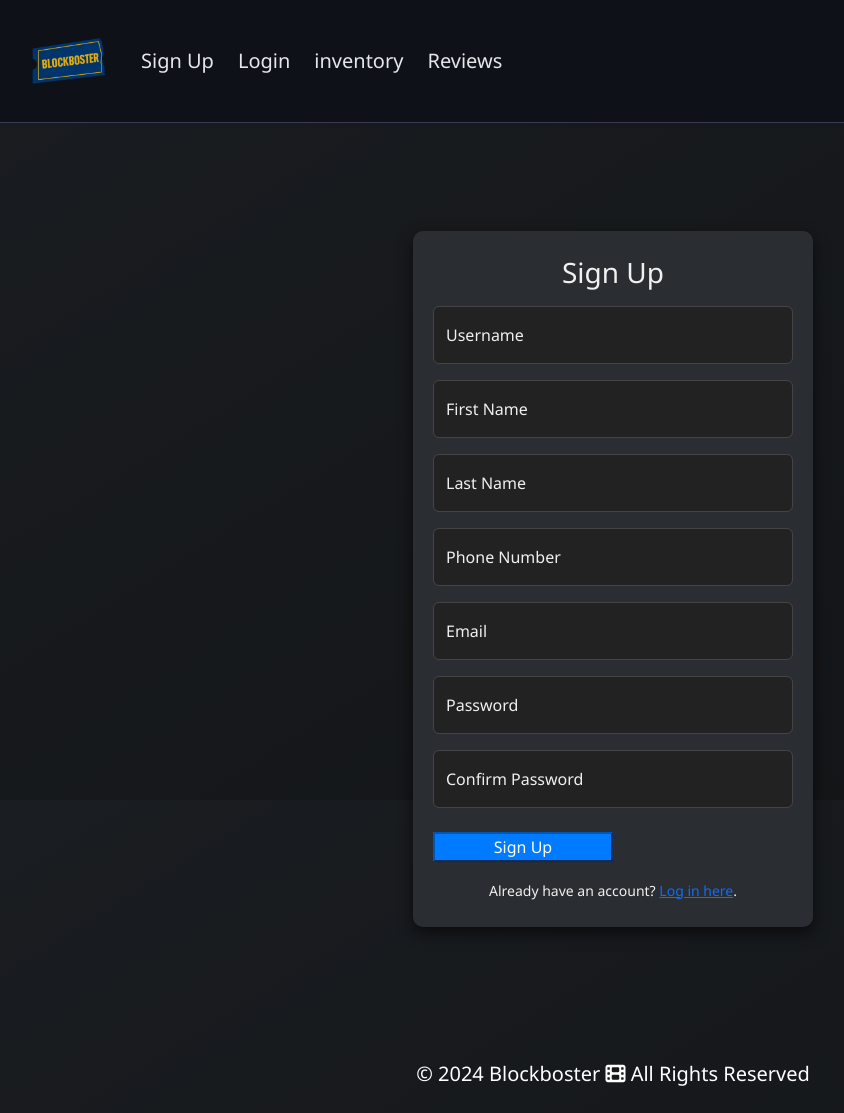
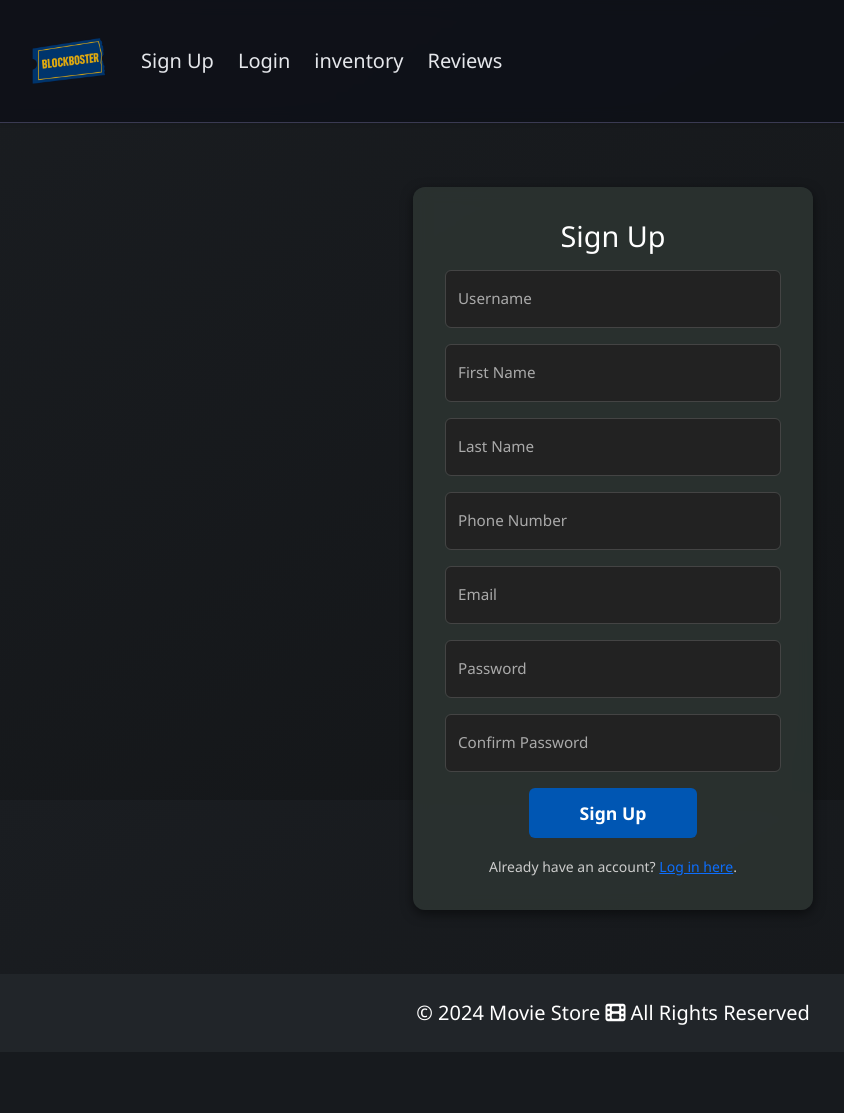
Before and after one commit to ClassProject-database/DataBase-project, a Flask app: page /signUp in a window 1280 px wide. Shown: the whole page, without its empty margins (27-871 px from the left). After the commit the page ends 1025 px from the top, so only its background shows below. Run offline with Flask 3, Linux system fonts and the light colour scheme; some libraries are stand-ins or nearby versions.

Commit message:
Revert all changes since commit c2083b5

```diff
--- a/Website/Backend/main.py
+++ b/Website/Backend/main.py
@@ -4,5 +4,5 @@ import os
 app = create_app()
 
 if __name__ == "__main__":
-    port = int(os.environ.get("PORT", 5000))
-    app.run(host="0.0.0.0", port=port, debug=True)
+    port = int(os.environ.get("PORT", 5000))  # Render sets PORT automatically
+    app.run(host="0.0.0.0", port=port, debug=True)  # required for Render
--- a/Website/Backend/templates/base.html
+++ b/Website/Backend/templates/base.html
@@ -30,6 +30,13 @@
     }
 
 
+    body{
+      font-family:'Inter',sans-serif;
+      background:#0d0f17;
+      color:#e5e7eb;
+    }
+
+
     .navbar-glass{
       backdrop-filter:blur(8px);
       background:rgba(13,15,23,.80)!important;
@@ -55,8 +62,7 @@
   {% block extra_css %}{% endblock %}
 </head>
 
-<body class="dark-mode {% block body_class %}{% endblock %}" data-role="{{ current_user.role }}" data-title="{{ current_user.role }}">
-
+<body class="dark-mode" data-role="{{ current_user.role }}" data-title="{{ current_user.role }}">
 
   <div id="particles-js"></div>
 <!--  NAVBAR  -->
@@ -109,19 +115,17 @@
 </nav>
 
 <!--  MAIN CONTENT  -->
-{% block main %}
 <main class="container-fluid py-5 main-content">
   <div class="mx-auto px-4" style="max-width:1300px">
     {% block content %}{% endblock %}
   </div>
 </main>
-{% endblock %}
 
 <!--  FOOTER  -->
-<footer class="py-4  text-white text-center">
+<footer class="py-4 bg-dark text-white text-center">
   <div class="container-fluid">
     <p class="fs-5 mb-0">
-      &copy; 2024 Blockboster <i class="fa fa-film"></i> All Rights Reserved
+      &copy; 2024 Movie Store <i class="fa fa-film"></i> All Rights Reserved
     </p>
   </div>
 </footer>
--- a/Website/Backend/templates/signup.html
+++ b/Website/Backend/templates/signup.html
@@ -1,71 +1,86 @@
 {% extends "base.html" %}
 
-{% block title %}Sign Up{% endblock %}
+{% block title %}Sign Up - Movie Store{% endblock %}
 
 {% block extra_css %}
-<link rel="stylesheet" href="{{ url_for('static', filename='css/login.css') }}">
+<link rel="stylesheet" href="{{ url_for('static', filename='css/signUp.css') }}">
 {% endblock %}
 
 {% block content %}
-<div class="login-container">
-  <form action="{{ url_for('auth.signUp') }}" method="POST" class="form-login">
+<div class="signup-container">
+    <form action="{{ url_for('auth.signUp') }}" method="POST" class="form-signUp">
+
+
     <h1 class="h3 mb-3 fw-normal text-center">Sign Up</h1>
 
     {% with messages = get_flashed_messages(with_categories=true) %}
       {% if messages %}
-        {% for category, message in messages %}
-          <div class="alert alert-{{ category }}">{{ message }}</div>
-        {% endfor %}
+        <div id="flash-messages" class="mb-3">
+          {% for category, message in messages %}
+            <div class="alert alert-{{ category }}">{{ message }}</div>
+          {% endfor %}
+        </div>
       {% endif %}
     {% endwith %}
 
     <!-- Username -->
     <div class="form-floating mb-3">
-      <input type="text" name="username" class="form-control" id="floatingUsername" placeholder="Username" required>
+      <input type="text" name="username" class="form-control" id="floatingUsername"
+             placeholder="Username" required autocomplete="username">
       <label for="floatingUsername">Username</label>
     </div>
 
     <!-- First Name -->
     <div class="form-floating mb-3">
-      <input type="text" name="first_name" class="form-control" id="floatingFirstName" placeholder="First Name" required>
+      <input type="text" name="first_name" class="form-control" id="floatingFirstName"
+             placeholder="First Name" required>
       <label for="floatingFirstName">First Name</label>
     </div>
 
     <!-- Last Name -->
     <div class="form-floating mb-3">
-      <input type="text" name="last_name" class="form-control" id="floatingLastName" placeholder="Last Name" required>
+      <input type="text" name="last_name" class="form-control" id="floatingLastName"
+             placeholder="Last Name" required>
       <label for="floatingLastName">Last Name</label>
     </div>
 
-    <!-- Phone Number -->
+    <!-- Phone -->
     <div class="form-floating mb-3">
-      <input type="tel" name="phone" class="form-control" id="floatingPhone" placeholder="Phone Number" required>
+      <input type="tel" name="phone" class="form-control" id="floatingPhone"
+             placeholder="Phone Number" required autocomplete="tel">
       <label for="floatingPhone">Phone Number</label>
     </div>
 
-    <!-- Email -->
     <div class="form-floating mb-3">
-      <input type="email" name="email" class="form-control" id="floatingEmail" placeholder="Email" required>
+      <input type="email" name="email" class="form-control" id="floatingEmail"
+             placeholder="Email" required autocomplete="email">
       <label for="floatingEmail">Email</label>
     </div>
 
     <!-- Password -->
     <div class="form-floating mb-3">
-      <input type="password" name="password" class="form-control" id="floatingPassword" placeholder="Password" required>
+      <input type="password" name="password" class="form-control" id="floatingPassword"
+             placeholder="Password" required autocomplete="new-password">
       <label for="floatingPassword">Password</label>
     </div>
 
     <!-- Confirm Password -->
-    <div class="form-floating mb-4">
-      <input type="password" name="confirm_password" class="form-control" id="floatingConfirmPassword" placeholder="Confirm Password" required>
+    <div class="form-floating mb-3">
+      <input type="password" name="confirm_password" class="form-control" id="floatingConfirmPassword"
+             placeholder="Confirm Password" required autocomplete="new-password">
       <label for="floatingConfirmPassword">Confirm Password</label>
     </div>
 
-    <button class="w-50 btn-lg btn-primary" type="submit">Sign Up</button>
+    <!-- Submit Button -->
+    <div class="text-center">
+      <button class="w-50 btn btn-lg btn-primary" type="submit">Sign Up</button>
+    </div>
+
 
     <div class="mt-3 text-center">
       <small>Already have an account? <a href="{{ url_for('auth.login') }}">Log in here</a>.</small>
     </div>
+
   </form>
 </div>
 {% endblock %}
--- a/Website/Frontend/static/css/signUp.css
+++ b/Website/Frontend/static/css/signUp.css
@@ -1,28 +1,10 @@
-:root {
-  --bg-card:            rgba(44, 51, 49, 0.4);
-  --text-primary:       #ffffff;
-  --text-secondary:     #cccccc;
-  --text-placeholder:   #aaa;
-  --input-bg:           #222;
-  --input-focus-bg:     #2c2f33;
-  --border-light:       #444;
-  --accent-primary:     #007bff;
-  --accent-success:     #28a745;
-  --accent-error:       #dc3545;
-  --button-bg:          #0056b3;
-  --button-hover-bg:    #007bff;
-}
 
 html, body {
   height: 100%;
   margin: 0;
   padding: 0;
-  background: linear-gradient(
-    to bottom right,
-    var(--bg-gradient-start, #1a1d21),
-    var(--bg-gradient-end,   #121416)
-  );
-  color: var(--text-secondary);
+  background: linear-gradient(to bottom right, #1a1d21, #121416);
+  color: #cccccc;
   font-family: 'Segoe UI', Tahoma, Geneva, Verdana, sans-serif;
   scroll-behavior: smooth;
 }
@@ -32,113 +14,102 @@ body.signup-page {
   flex-direction: column;
   justify-content: center;
   align-items: center;
+  min-height: 100vh;
 }
 
-#particles-js {
-  position: fixed;
-  inset: 0;
-  z-index: 1;
+
+nav.navbar {
+  width: 100%;
+  position: relative;
+  z-index: 1000;
 }
 
 .signup-container {
   display: flex;
   justify-content: center;
   align-items: center;
-  background: transparent;
-  z-index: 2;
+  width: 100%;
+  padding: 1rem;
 }
 
 .form-signUp {
+  max-width: 400px;
   width: 100%;
-  max-width: 400px;
-  margin: 0 auto;
   padding: 2rem;
-  background: var(--bg-card);
-  border: 1px solid rgba(255,255,255,0.1);
+  background: rgba(44, 51, 49, 0.9);
   border-radius: 12px;
+  box-shadow: 0 4px 12px rgba(0, 0, 0, 0.5);
   backdrop-filter: blur(8px);
-  -webkit-backdrop-filter: blur(8px);
-  box-shadow: 0 4px 12px rgba(0,0,0,0.5);
+  text-align: center;
   transition: box-shadow 0.3s ease;
-  text-align: center;
 }
+
 .form-signUp:hover {
-  box-shadow: 0 6px 18px rgba(0,0,0,0.6);
+  box-shadow: 0 6px 18px rgba(0, 0, 0, 0.6);
 }
 
 .form-signUp h1 {
+  font-size: 1.8rem;
   margin-bottom: 1.5rem;
-  color: var(--text-primary);
-  font-size: 1.8rem;
+  color: #ffffff;
 }
 
 .form-signUp .form-floating {
-  margin-bottom: 1rem;
-}
-.form-signUp .form-control {
-  background: var(--input-bg);
-  color: var(--text-primary);
-  border: 1px solid var(--border-light);
-  border-radius: 6px;
-  padding: 0.6rem 0.75rem;
-  transition: background-color 0.3s ease, border-color 0.3s ease;
-}
-.form-signUp .form-control::placeholder {
-  color: var(--text-placeholder);
-  font-style: italic;
-  opacity: 1;
-}
-.form-signUp .form-control:focus {
-  background: var(--input-focus-bg);
-  border-color: var(--accent-primary);
-  box-shadow: 0 0 5px rgba(0,123,255,0.3);
-  outline: none;
+  margin-bottom: 16px;
 }
 
-.form-signUp .form-control.is-invalid {
-  border-color: var(--accent-error);
-  background: rgba(220,53,69,0.1);
-}
-.form-signUp .form-control.is-valid {
-  border-color: var(--accent-success);
-  background: rgba(40,167,69,0.1);
+.form-signUp .form-floating label {
+  color: #aaa;
+  font-size: 0.95rem;
 }
 
-#flash-messages .alert {
-  font-size: 0.9rem;
-  padding: 0.75rem 1rem;
-  margin-bottom: 1rem;
-  border-radius: 5px;
+.form-signUp input.form-control {
+  background-color: #222 !important;
+  color: #fff !important;
+  border: 1px solid #444;
+  border-radius: 6px;
+  padding: 10px;
+}
+
+.form-signUp input::placeholder {
+  color: #888;
+}
+
+.form-signUp input:focus {
+  background-color: #2c2f33 !important;
+  color: #fff !important;
+  border-color: #007bff;
+  box-shadow: none;
 }
 
 .form-signUp button {
   width: 100%;
-  padding: 0.75rem;
-  border: none;
-  border-radius: 6px;
-  background: var(--button-bg);
-  color: var(--text-primary);
+  background-color: #0056b3 !important;
+  color: #fff;
   font-weight: bold;
   font-size: 1.1rem;
-  transition: background-color 0.3s ease, transform 0.2s ease;
+  border: none;
+  padding: 12px;
+  border-radius: 6px;
+  transition: all 0.3s ease;
 }
+
 .form-signUp button:hover {
-  background: var(--button-hover-bg);
+  background-color: #007bff;
   transform: scale(1.05);
+}
+
+
+#flash-messages .alert {
+  font-size: 0.9rem;
+  padding: 10px;
+  margin-bottom: 12px;
+  border-radius: 5px;
 }
 
 @media (max-width: 768px) {
   .form-signUp {
+    width: 90%;
     padding: 1.5rem;
   }
-  .form-signUp h1 {
-    font-size: 1.6rem;
-  }
-  .form-signUp button {
-    font-size: 1rem;
-  }
 }
-
-body.signup-page .main-content {
-  display: none !important;
-}
--- a/Website/Frontend/static/css/styles.css
+++ b/Website/Frontend/static/css/styles.css
@@ -253,15 +253,3 @@ textarea::placeholder {
   color: #fff !important;
   border-color: #888;
 }
-
-html, body {
-  height:100%;
-  margin:0;
-  padding:0;
-  background: linear-gradient(
-    to bottom right,
-    var(--bg-gradient-start, #1a1d21),
-    var(--bg-gradient-end,   #121416)
-  );
-  color: var(--text-secondary, #cccccc);
-}
```
